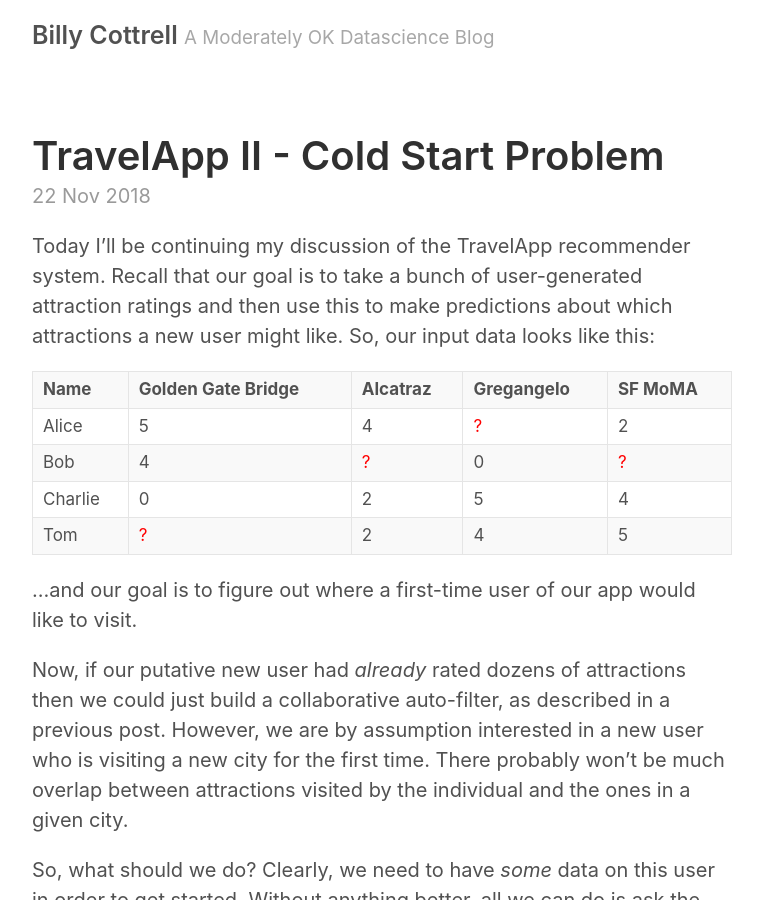
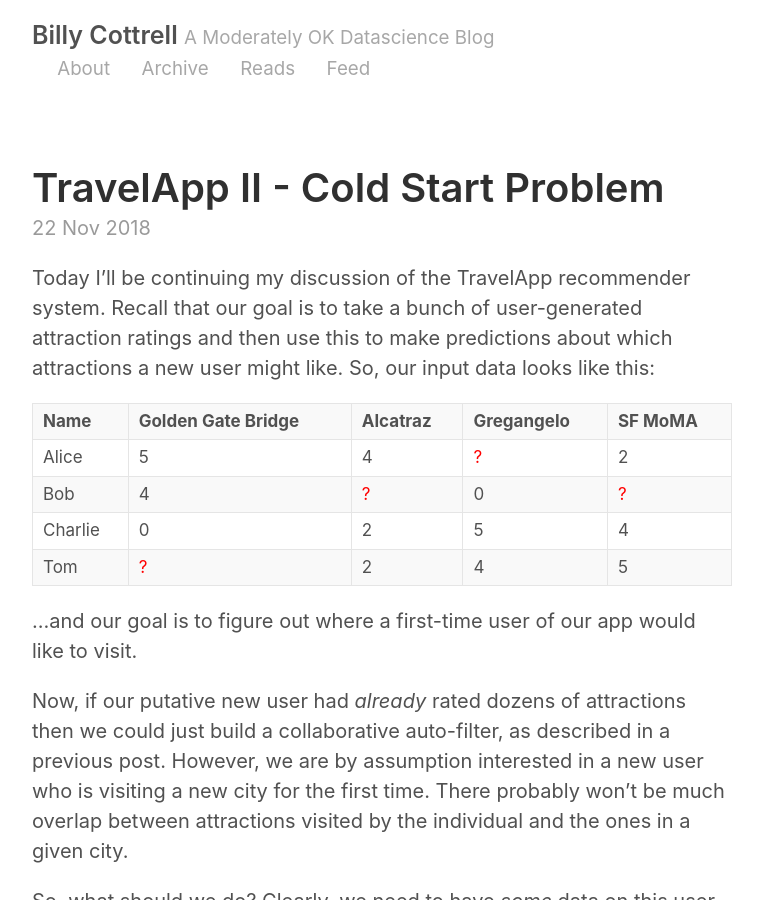
Before and after one commit to williamcottrell72/williamcottrell72.github.io, a Jekyll site: the page built from index.html, in a window 1280 px wide and 900 px high. Shown: the whole window, without its empty margins (258-1021 px from the left). Built offline with Jekyll 4.4.1, drawn with Linux system fonts in a browser that asks for light colours; the list of posts is cut into pages by our own code.

Commit message:
more fixes

```diff
--- a/_layouts/default.html
+++ b/_layouts/default.html
@@ -9,7 +9,11 @@
       <header class="masthead">
         <h3 class="masthead-title">
           <a href="{{ site.baseurl }}/" title="Home">{{ site.title }}</a>
-          <small>{{ site.tagline }}</small>
+          <small>{{ site.tagline }}</small></br>
+          {% for page in site.pages_list %}
+          &nbsp;&nbsp;&nbsp;
+          <small><a href="{{ page[1]  }}">{{ page[0] }}</a></small>
+          {% endfor %}
         </h3>
       </header>
 
```
Also changed, not shown: 19 other files.
